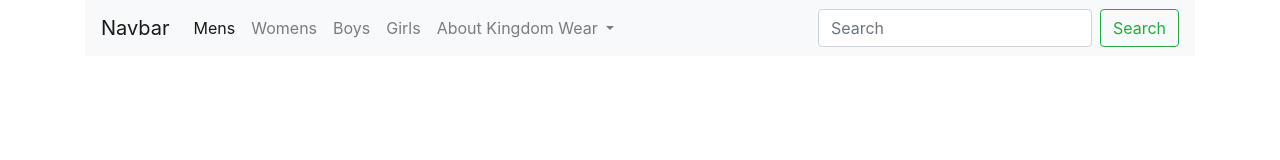
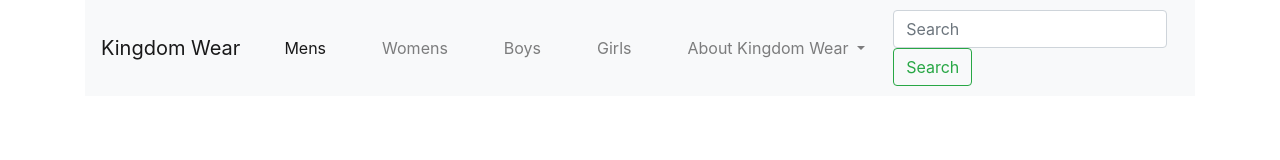
Before and after one commit to DaBusyB/Kingdom-Wear, a plain HTML site: page index.html in a window 1280 px wide. Drawn offline with nearby package versions, Linux system fonts and the light colour scheme.

Commit message:
Adjust nav tabs margin

```diff
--- a/css/index.css
+++ b/css/index.css
@@ -0,0 +1,4 @@
+.nav-item {
+    /* border: 1px solid red; */
+    margin: 20px;
+}
--- a/index.html
+++ b/index.html
@@ -14,7 +14,8 @@
         <!-- static header -->
         <section class='navigation-bar'>
             <nav class="navbar navbar-expand-lg navbar-light bg-light">
-                <a class="navbar-brand" href="#">Navbar</a>
+
+                <a class="navbar-brand" href="#">Kingdom Wear</a>
                 <button class="navbar-toggler" type="button" data-toggle="collapse" data-target="#navbarSupportedContent" aria-controls="navbarSupportedContent" aria-expanded="false" aria-label="Toggle navigation">
                   <span class="navbar-toggler-icon"></span>
                 </button>
@@ -50,13 +51,15 @@
                     </li> <!-- nav-item dropdown -->
 
                   </ul> <!-- navbar-nav mr-auto -->
-                  <form class="form-inline my-2
-                   my-lg-0">
+
+                  <form class="form-inline my-2 my-lg-0">
                     <input class="form-control mr-sm-2" type="search" placeholder="Search" aria-label="Search">
                     <button class="btn btn-outline-success my-2 my-sm-0" type="submit">Search</button>
-                  </form>
-                </div>
-              </nav>
+                  </form> <!-- orm-inline my-2 my-lg-0 -->
+
+                </div> <!-- collapse navbar-collapse -->
+
+              </nav> <!--navbar navbar-expand-lg navbar-light bg-light-->
         </section>
 
         <!-- body best sellers-->
```
